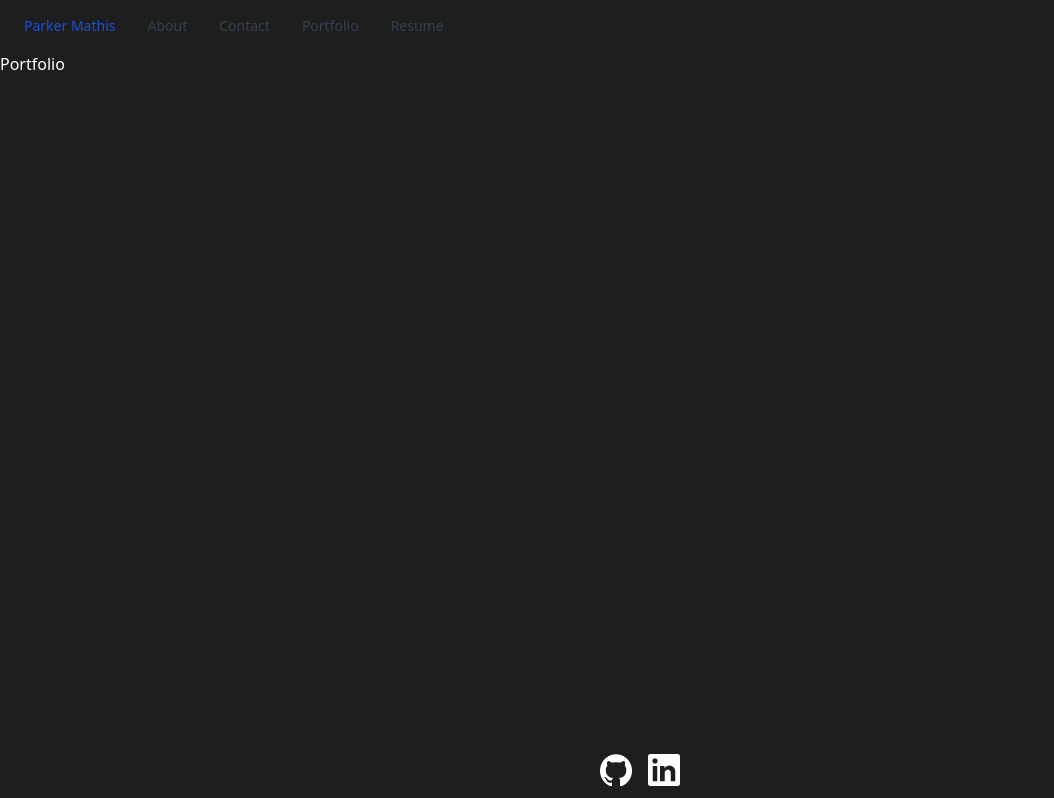
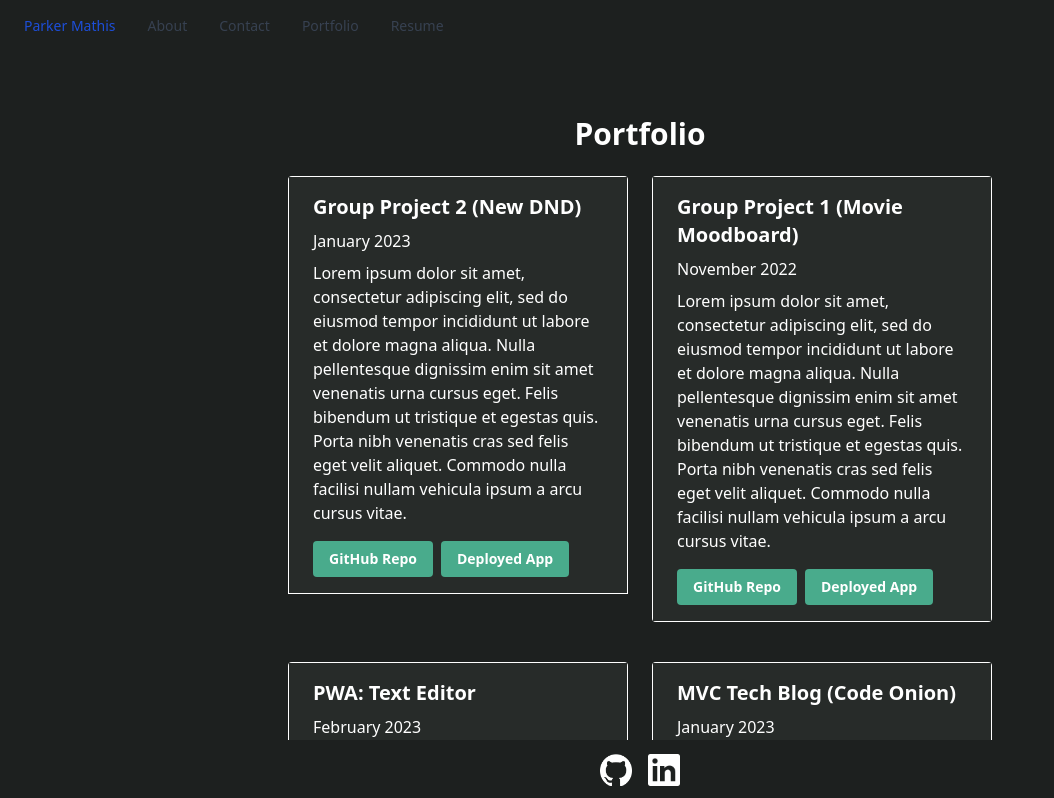
Before and after one commit to markerpathis/developer-portfolio, a React (Create React App) app: page /portfolio in a window 1280 px wide. Shown: the top 798 px of the page, without its empty margins (0-1054 px from the left). Built offline with nearby package versions, Linux system fonts and the light colour scheme.

Commit message:
Added starter portfolio cards and content

```diff
--- a/src/components/Footer/index.js
+++ b/src/components/Footer/index.js
@@ -4,7 +4,7 @@ import logoGitHub from "../../assets/github-mark-white.png";
 
 export default function Footer() {
   return (
-    <div className="py-3.5 fixed bottom-0 w-full flex justify-center">
+    <div className="py-3.5 fixed bottom-0 w-full flex justify-center bg-[#1d201f]">
       <div className="px-2">
         <a href="https://github.com/markerpathis" target="_blank" rel="noreferrer">
           <img className="h-8" src={logoGitHub} alt="GitHub Logo" />
--- /dev/null
+++ b/src/components/PortfolioCard/index.js
@@ -0,0 +1,29 @@
+import React from "react";
+
+function PortfolioCard(props) {
+  return (
+    <div className="mx-auto max-w-2xl sm:py-6 lg:max-w-5xl lg:px-8">
+      <div className="grid grid-cols-1 gap-y-10 gap-x-6 md:grid-cols-1 lg:grid-cols-2">
+        {props.portfolioContent.map((item) => (
+          <div className="max-w-xl rounded overflow-hidden" key={item.id}>
+            <div className="px-6 py-4 bg-[#272B29] pb-2 border border-white">
+              <div className="font-bold text-xl mb-2">{item.title}</div>
+              <p className="pb-2">{item.date}</p>
+              <p className="pb-4">{item.description}</p>
+              <div className="">
+                <a href={item.githubUrl} target="_blank" rel="noreferrer" className="inline-block bg-[#49AB8C] hover:bg-[#2B6452] text-white text-sm font-semibold py-2 px-4 rounded mr-2 mb-2">
+                  GitHub Repo
+                </a>
+                <a href={item.deployedUrl} target="_blank" rel="noreferrer" className="inline-block bg-[#49AB8C] hover:bg-[#2B6452] text-white text-sm font-semibold py-2 px-4 rounded mr-2 mb-2">
+                  Deployed App
+                </a>
+              </div>
+            </div>
+          </div>
+        ))}
+      </div>
+    </div>
+  );
+}
+
+export default PortfolioCard;
--- a/src/index.css
+++ b/src/index.css
@@ -3,6 +3,6 @@
 @tailwind utilities;
 
 body {
-  background-color: #1e1e1e;
+  background-color: #1d201f;
   color: white;
 }
--- a/src/pages/Portfolio.js
+++ b/src/pages/Portfolio.js
@@ -1,9 +1,14 @@
 import React from "react";
+import PortfolioCard from "../components/PortfolioCard/index";
+import portfolioContent from "../utils/portfolioContent";
 
 export default function Portfolio() {
   return (
-    <div className="content">
-      <h2>Portfolio</h2>
-    </div>
+    <>
+      <div className="flex flex-col items-center pt-16 px-64 mb-24">
+        <h2 className="text-3xl font-bold">Portfolio</h2>
+        <PortfolioCard portfolioContent={portfolioContent} />
+      </div>
+    </>
   );
 }
--- /dev/null
+++ b/src/utils/portfolioContent.js
@@ -0,0 +1,64 @@
+const portfolioContent = [
+  // Project 2
+  {
+    id: 1,
+    title: "Group Project 2 (New DND)",
+    date: "January 2023",
+    description:
+      "Lorem ipsum dolor sit amet, consectetur adipiscing elit, sed do eiusmod tempor incididunt ut labore et dolore magna aliqua. Nulla pellentesque dignissim enim sit amet venenatis urna cursus eget. Felis bibendum ut tristique et egestas quis. Porta nibh venenatis cras sed felis eget velit aliquet. Commodo nulla facilisi nullam vehicula ipsum a arcu cursus vitae.",
+    deployedUrl: "https://new-dnd7.herokuapp.com/",
+    githubUrl: "https://github.com/deafboi6/newDND",
+  },
+  // Project 1
+  {
+    id: 2,
+    title: "Group Project 1 (Movie Moodboard)",
+    date: "November 2022",
+    description:
+      "Lorem ipsum dolor sit amet, consectetur adipiscing elit, sed do eiusmod tempor incididunt ut labore et dolore magna aliqua. Nulla pellentesque dignissim enim sit amet venenatis urna cursus eget. Felis bibendum ut tristique et egestas quis. Porta nibh venenatis cras sed felis eget velit aliquet. Commodo nulla facilisi nullam vehicula ipsum a arcu cursus vitae.",
+    deployedUrl: "https://abbeydoyle.github.io/movie-moodboard/",
+    githubUrl: "https://github.com/abbeydoyle/movie-moodboard",
+  },
+  // PWA Text Editor
+  {
+    id: 3,
+    title: "PWA: Text Editor",
+    date: "February 2023",
+    description:
+      "Lorem ipsum dolor sit amet, consectetur adipiscing elit, sed do eiusmod tempor incididunt ut labore et dolore magna aliqua. Nulla pellentesque dignissim enim sit amet venenatis urna cursus eget. Felis bibendum ut tristique et egestas quis. Porta nibh venenatis cras sed felis eget velit aliquet. Commodo nulla facilisi nullam vehicula ipsum a arcu cursus vitae.",
+    deployedUrl: "https://pwa-text-editor-markerpathis.herokuapp.com/",
+    githubUrl: "https://github.com/markerpathis/progressive-webapp-text-editor",
+  },
+  // MVC Tech Blog
+  {
+    id: 4,
+    title: "MVC Tech Blog (Code Onion)",
+    date: "January 2023",
+    description:
+      "Lorem ipsum dolor sit amet, consectetur adipiscing elit, sed do eiusmod tempor incididunt ut labore et dolore magna aliqua. Nulla pellentesque dignissim enim sit amet venenatis urna cursus eget. Felis bibendum ut tristique et egestas quis. Porta nibh venenatis cras sed felis eget velit aliquet. Commodo nulla facilisi nullam vehicula ipsum a arcu cursus vitae.",
+    deployedUrl: "https://code-onion.herokuapp.com/",
+    githubUrl: "https://github.com/markerpathis/mvc-tech-blog",
+  },
+  // Express JS Note Taker
+  {
+    id: 5,
+    title: "Express JS Note Taker",
+    date: "December 2022",
+    description:
+      "Lorem ipsum dolor sit amet, consectetur adipiscing elit, sed do eiusmod tempor incididunt ut labore et dolore magna aliqua. Nulla pellentesque dignissim enim sit amet venenatis urna cursus eget. Felis bibendum ut tristique et egestas quis. Porta nibh venenatis cras sed felis eget velit aliquet. Commodo nulla facilisi nullam vehicula ipsum a arcu cursus vitae.",
+    deployedUrl: "https://note-taker-markerpathis.herokuapp.com/",
+    githubUrl: "https://github.com/markerpathis/express-js-note-taker",
+  },
+  // Work Day Scheduler
+  {
+    id: 6,
+    title: "Work Day Scheduler",
+    date: "October 2022",
+    description:
+      "Lorem ipsum dolor sit amet, consectetur adipiscing elit, sed do eiusmod tempor incididunt ut labore et dolore magna aliqua. Nulla pellentesque dignissim enim sit amet venenatis urna cursus eget. Felis bibendum ut tristique et egestas quis. Porta nibh venenatis cras sed felis eget velit aliquet. Commodo nulla facilisi nullam vehicula ipsum a arcu cursus vitae.",
+    deployedUrl: "https://markerpathis.github.io/work-day-scheduler/",
+    githubUrl: "https://github.com/markerpathis/work-day-scheduler",
+  },
+];
+
+export default portfolioContent;
```
